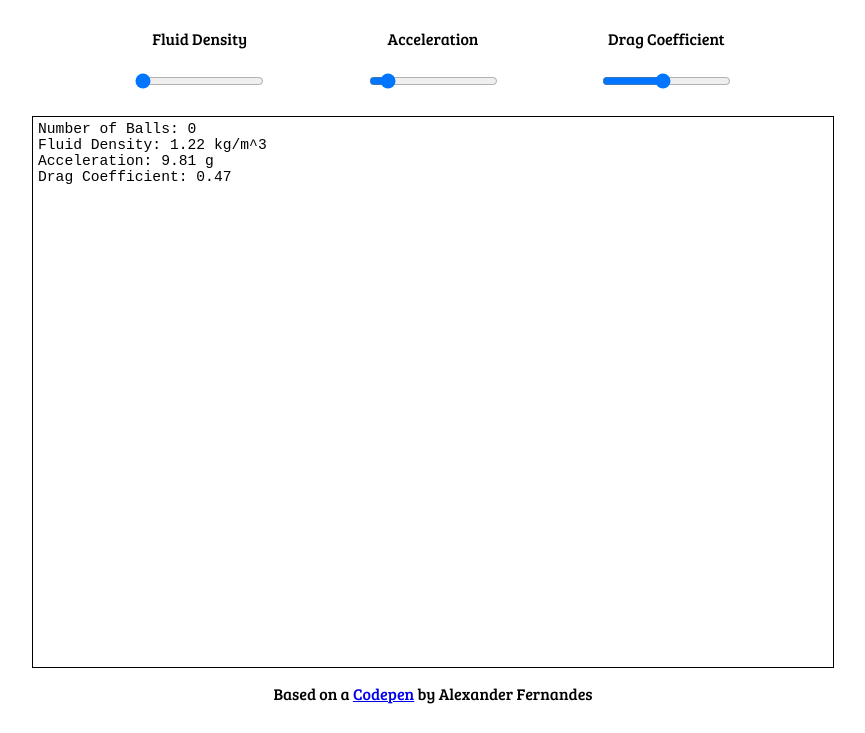
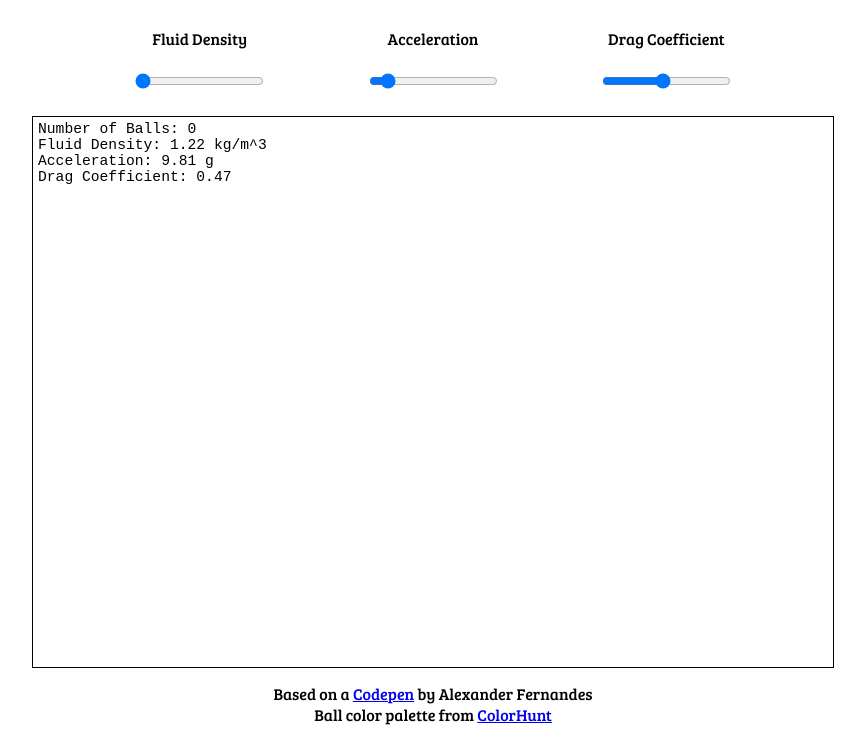
Before and after one commit to Maxzilla60/bouncing-balls, a website built with Parcel: page index.html in a window 1280 px wide. Shown: the part 111-844 px from the top of the page, without its empty margins (207-1072 px from the left). Before the commit the page ends 823 px from the top, so only its background shows below. Built offline with nearby package versions, Linux system fonts and the light colour scheme.

Commit message:
📝 Added credit to ColorHunt

```diff
--- a/index.html
+++ b/index.html
@@ -32,4 +32,5 @@
 
 <footer>
 	<span>Based on a <a href="https://codepen.io/AlexRA96/pen/egaxVV">Codepen</a> by Alexander Fernandes</span>
+	<span>Ball color palette from <a href="https://colorhunt.co/palette/164029">ColorHunt</a></span>
 </footer>
```
